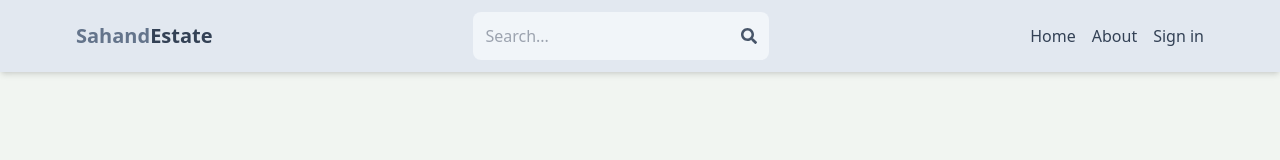
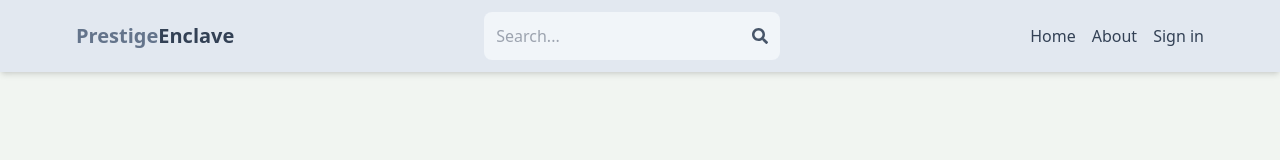
Before and after one commit to mohdsha-123/Learning-Management-System, a React (Vite) app in the folder Mern-Real/client/: page / in a window 1280 px wide. Shown: the top 160 px of the page. Built offline with nearby package versions, Linux system fonts and the light colour scheme; no server answers.

Commit message:
small changes

```diff
--- a/Mern-Real/client/src/components/Header.jsx
+++ b/Mern-Real/client/src/components/Header.jsx
@@ -27,8 +27,8 @@ export default function Header() {
       <div className="flex justify-between items-center max-w-6xl mx-auto p-3">
         <Link to="/">
           <h1 className="font-bold text-sm sm:text-xl flex flex-wrap">
-            <span className="text-slate-500">Sahand</span>
-            <span className="text-slate-700">Estate</span>
+            <span className="text-slate-500">Prestige</span>
+            <span className="text-slate-700">Enclave</span>
           </h1>
         </Link>
         <form
--- a/Mern-Real/package.json
+++ b/Mern-Real/package.json
@@ -5,7 +5,9 @@
   "type": "module",
   "scripts": {
     "dev": "nodemon api/index.js",
-    "start": "node api/index.js"
+    "start": "node api/index.js",
+    "build": "npm intsall && npm intsall --prefix client && npm run build --prefix client"
+
   },
   "keywords": [],
   "author": "",
```
